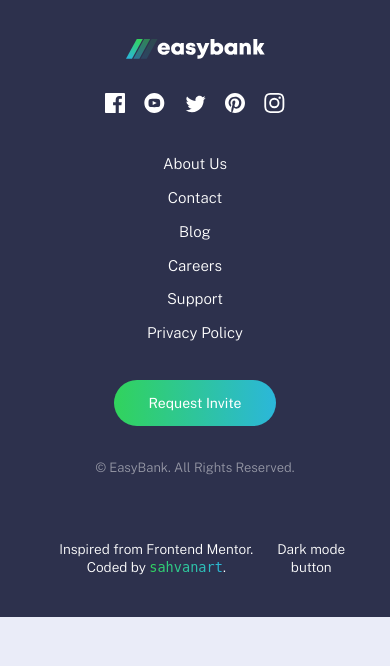
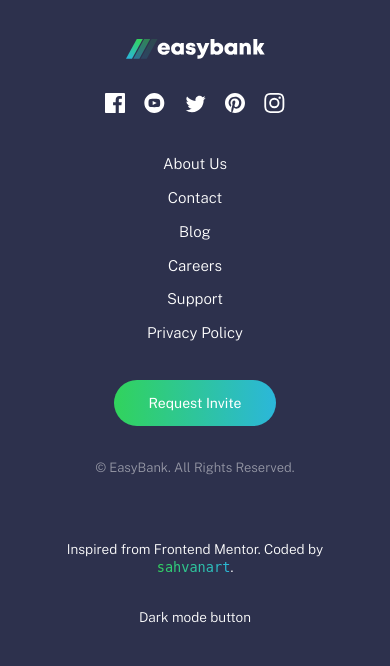
Before and after one commit to sahvanart/css-work, a PHP site: page /projects/last/landing/index.html in a window 390 px wide. Shown: the part 3882-4548 px from the top of the page. Before the commit the page ends 4499 px from the top, so only its background shows below. Run offline with PHP 8.4, Linux system fonts and the light colour scheme.

Commit message:
fix(landing): fix footer attribution and dark mode button responsiveness on mobile

```diff
--- a/projects/last/landing/style.css
+++ b/projects/last/landing/style.css
@@ -661,6 +661,16 @@ button:hover::before,
   align-items: center;
 }
 
+@media (max-width: 40em) {
+  .footer .attribution {
+    flex-direction: column;
+  }
+
+  .footer .attribution .dark-mode {
+    padding-top: 2rem;
+  }
+}
+
 .footer .attribution svg {
   vertical-align: sub;
 }
```
